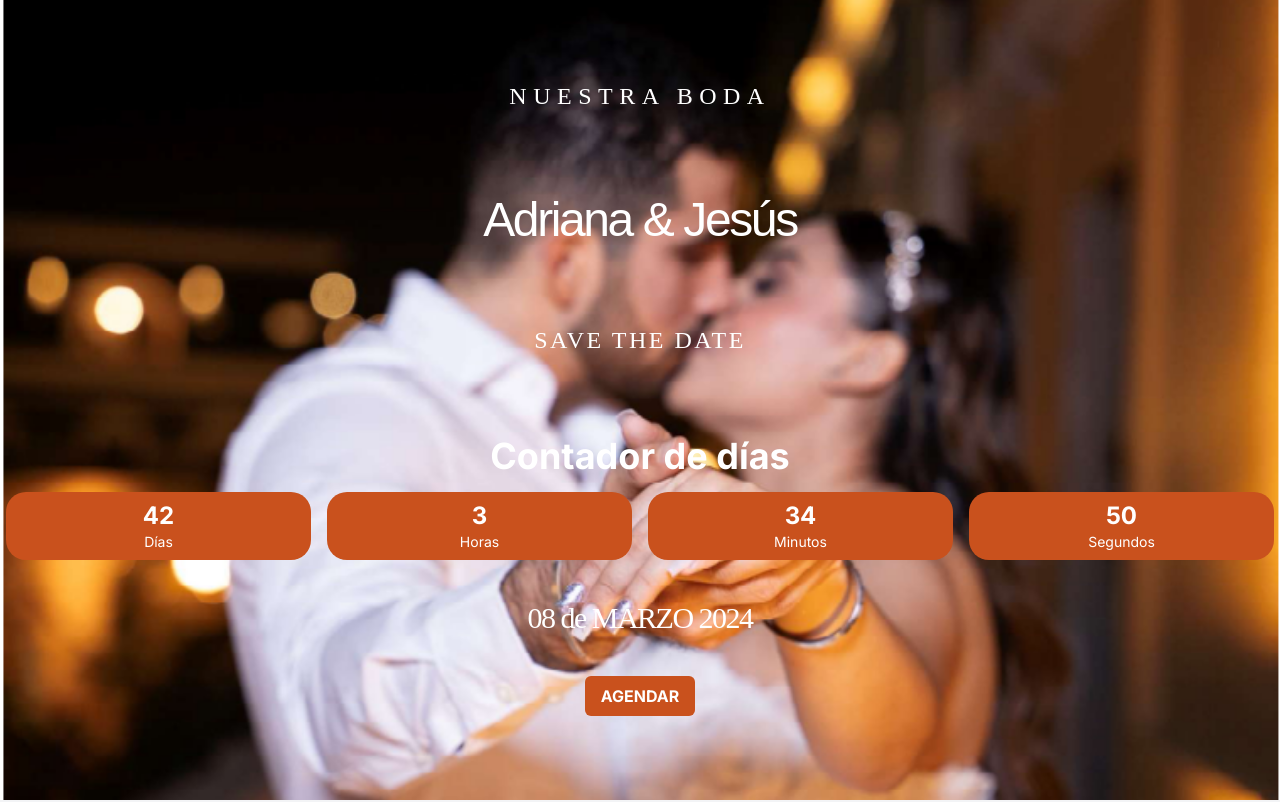
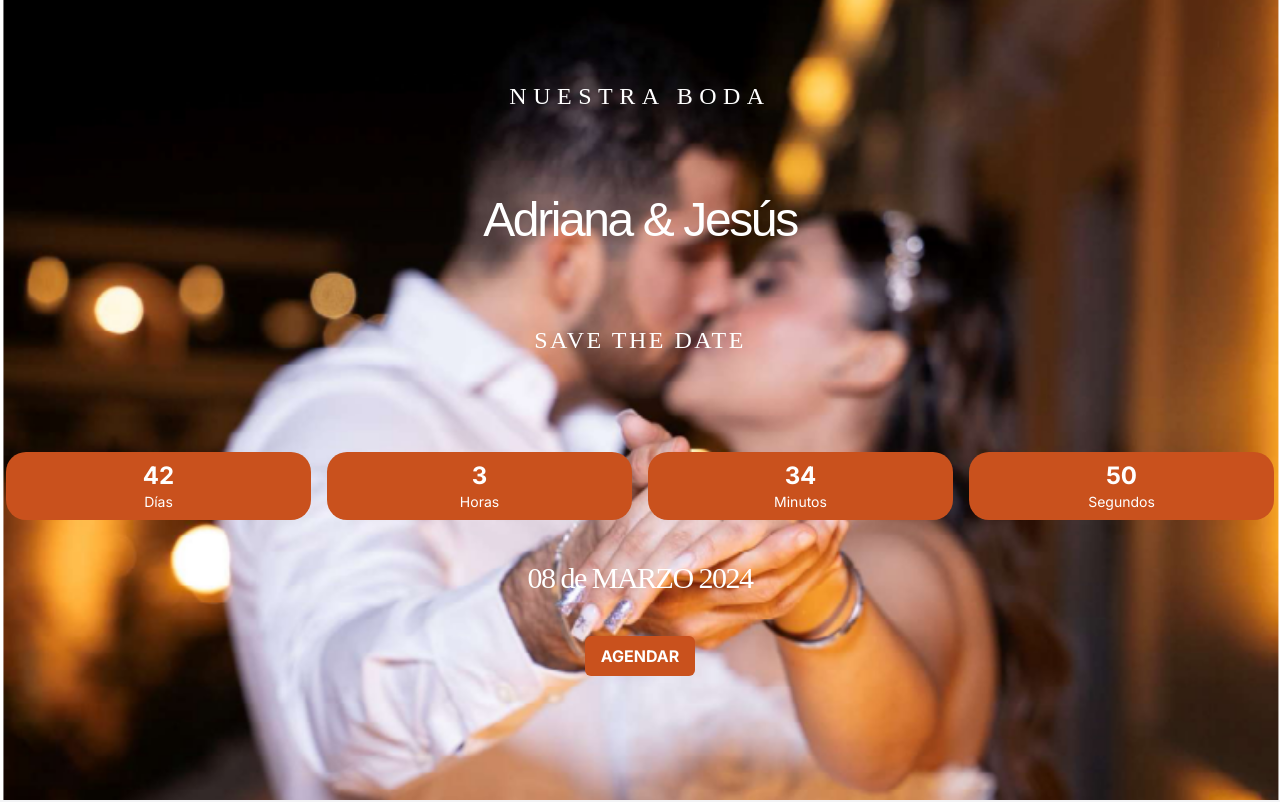
Before and after one commit to jesusacu98/wedding, a Next.js app: page / in a window 1280 px wide. Shown: the top 802 px of the page. Built offline with nearby package versions, Linux system fonts and the light colour scheme.

Commit message:
quitar contador de dias palabra

```diff
--- a/src/app/page.tsx
+++ b/src/app/page.tsx
@@ -48,7 +48,7 @@ export default function Home() {
 
                 <div className="flex flex-col text-white text-center pt-20">
                     <div className="text-center ">
-                        <div className="text-4xl font-bold">Contador de días</div>
+                        {/* <div className="text-4xl font-bold">Contador de días</div> */}
                         <div className="grid grid-cols-4 gap-4 mt-4 px-[6px]">
                             <div className="bg-[#C9511D] rounded-[20px] p-2">
                                 <div className="text-2xl font-bold">{countdown.days}</div>
```
